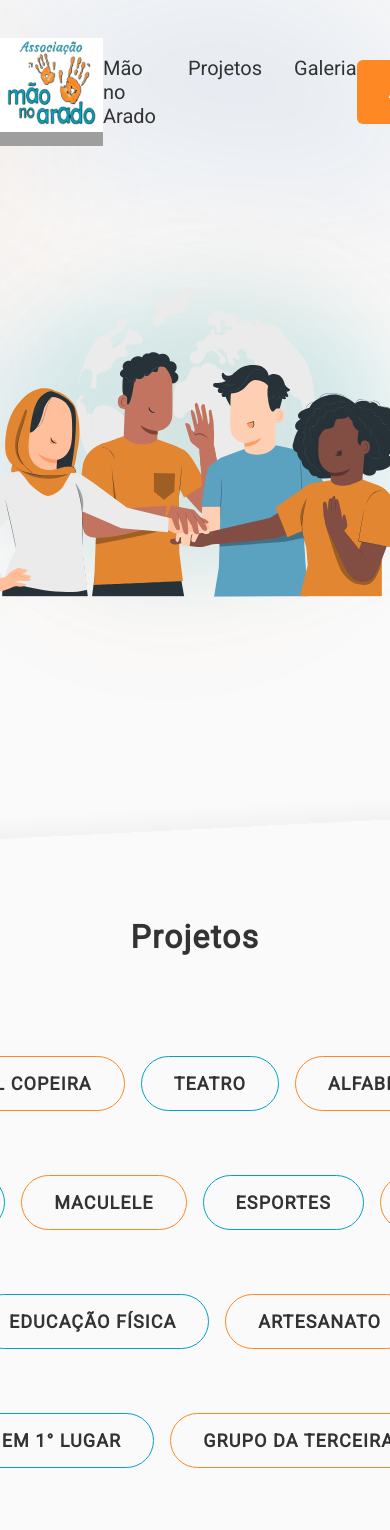
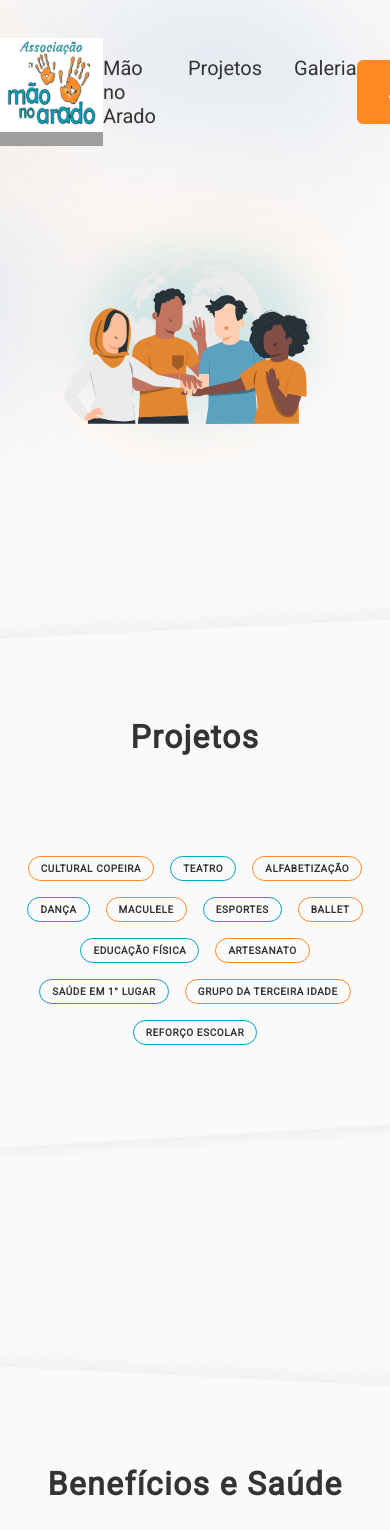
Before and after one commit to marcosaureliob/maoNoArado, a Next.js app: page /project in a window 390 px wide. Shown: the top 1530 px of the page. Built offline with nearby package versions, Linux system fonts and the light colour scheme; grey boxes are pictures that could not be loaded.

Commit message:
Project page responsiveness

```diff
--- a/src/styles/page/project.ts
+++ b/src/styles/page/project.ts
@@ -10,6 +10,10 @@ export const ProjectContainer = styled('div', {
   display: 'flex',
   alignItems: 'center',
   flexDirection: 'column',
+
+  '@mobile': {
+    paddingBottom: '6.25rem',
+  },
 })
 
 export const ProjectBanner = styled('section', {
@@ -32,6 +36,16 @@ export const ImageBox = styled('section', {
   display: 'flex',
   alignItems: 'center',
   justifyContent: 'center',
+
+  '@mobile': {
+    padding: '1rem',
+    width: '21.875rem',
+    height: '15.625rem',
+
+    img: {
+      objectFit: 'contain !important',
+    },
+  },
 })
 
 export const BackgroundSection = styled('div', {
@@ -39,6 +53,10 @@ export const BackgroundSection = styled('div', {
     marginTop: {
       true: {
         marginTop: '10rem',
+
+        '@mobile': {
+          marginTop: '6.25rem',
+        },
       },
     },
   },
@@ -62,6 +80,14 @@ export const ProjectBox = styled('section', {
   div: {
     width: '44.125rem',
   },
+
+  '@mobile': {
+    padding: '0 1rem',
+
+    div: {
+      width: '100%',
+    },
+  },
 })
 
 export const BoxTags = styled('div', {
@@ -69,6 +95,10 @@ export const BoxTags = styled('div', {
   flexWrap: 'wrap',
   justifyContent: 'center',
   gap: '4rem 1rem',
+
+  '@mobile': {
+    gap: '1rem 1rem',
+  },
 })
 
 export const Tag = styled('span', {
@@ -89,6 +119,11 @@ export const Tag = styled('span', {
   padding: '1rem 2rem',
   textTransform: 'uppercase',
   letterSpacing: '0.06em',
+
+  '@mobile': {
+    fontSize: '0.625rem',
+    padding: '0.375rem 0.75rem',
+  },
 })
 
 export const BenefitBox = styled('section', {
```
